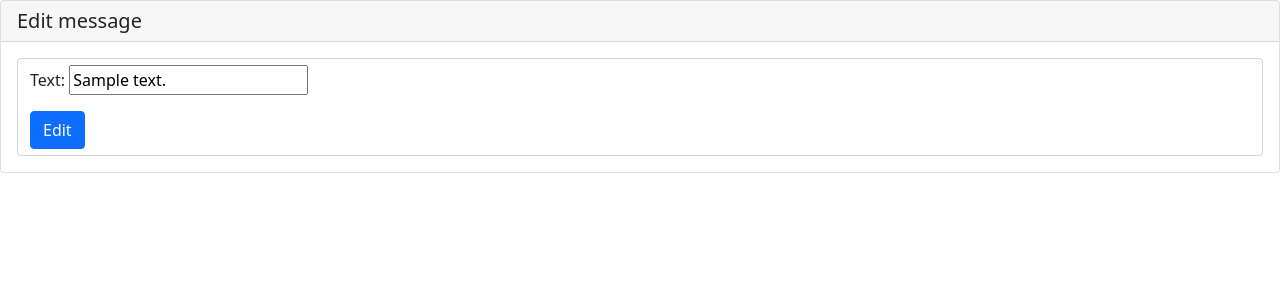
After one commit to shmd001/django-guestbook, a Django app: page /editmessage/1/ in a window 1280 px wide. The commit adds this page. Shown: the top 300 px of the page. Run offline with Django 4.2, Linux system fonts and the light colour scheme; tables that the repository leaves empty hold one stand-in row (values such as "Sample post").

Commit message:
Add message editing

```diff
--- a/base/static/base/styles/style.css
+++ b/base/static/base/styles/style.css
@@ -25,3 +25,8 @@ main {
 textarea {
   min-height: 200px !important;
 }
+
+a.edit {
+  float: right;
+  text-decoration: none;
+}
--- /dev/null
+++ b/base/templates/base/edit_message.html
@@ -0,0 +1,16 @@
+{% extends 'base/main.html' %}
+
+{% block content %}
+
+<div class="card">
+    <h5 class="card-header">Edit message</h5>
+    <div class="card-body">
+      <form method="POST" class="form-control">
+          {% csrf_token %}
+          {{form.as_p}}
+          <button class="btn btn-primary">Edit</button>
+      </form>
+    </div>
+</div>
+
+{% endblock content %}
--- a/base/templates/base/guestbook.html
+++ b/base/templates/base/guestbook.html
@@ -29,6 +29,7 @@
                     <div class="card">
                         <div class="card-header">
                             {{message.user}}
+                            <a class="edit" href="{% url 'message-edit' message.id %}">✏️</a>
                         </div>
                         <div class="card-body">
                             <h5 class="card-title">{{message.text}}</h5>
--- a/base/urls.py
+++ b/base/urls.py
@@ -1,11 +1,12 @@
 """BaseApp URL Configuration"""
 
 from django.urls import path
-from .views import GuestbookView, UserSignin, UserSignout, UserSignup
+from .views import GuestbookView, UserSignin, UserSignout, UserSignup, EditMessage
 
 urlpatterns = [
     path("", GuestbookView.as_view(), name="guestbook"),
     path("signin/", UserSignin.as_view(), name="signin"),
     path("signout/", UserSignout.as_view(), name="signout"),
     path("signup/", UserSignup.as_view(), name="signup"),
+    path("editmessage/<int:pk>/", EditMessage.as_view(), name="message-edit"),
 ]
--- a/base/views.py
+++ b/base/views.py
@@ -3,7 +3,7 @@
 from django.http import HttpResponseRedirect
 from django.views.generic import ListView
 from django.contrib.auth.views import LoginView, LogoutView
-from django.views.generic.edit import FormView
+from django.views.generic.edit import FormView, UpdateView
 from django.urls import reverse_lazy
 from django.contrib.auth import login
 from .models import Message
@@ -26,6 +26,15 @@ class GuestbookView(ListView, FormView):
         message.save()
 
         return super().form_valid(form)
+
+
+class EditMessage(UpdateView):
+    """Message edit view"""
+
+    model = Message
+    template_name = "base/edit_message.html"
+    success_url = reverse_lazy("guestbook")
+    fields = ["text"]
 
 
 class UserSignin(LoginView):
```
